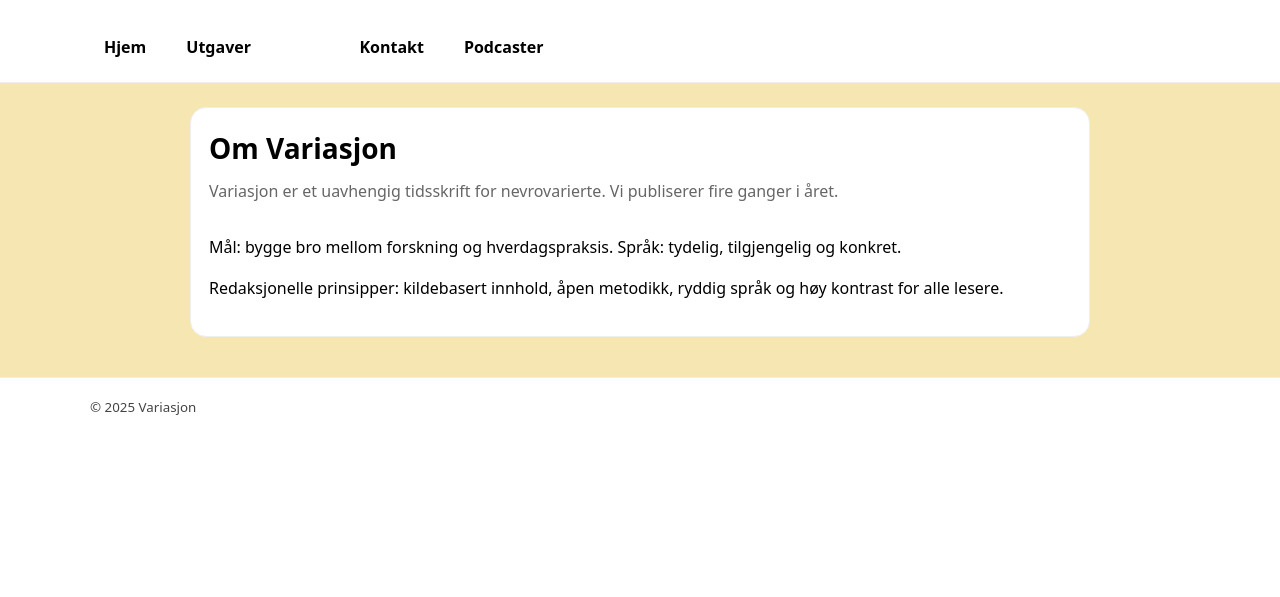
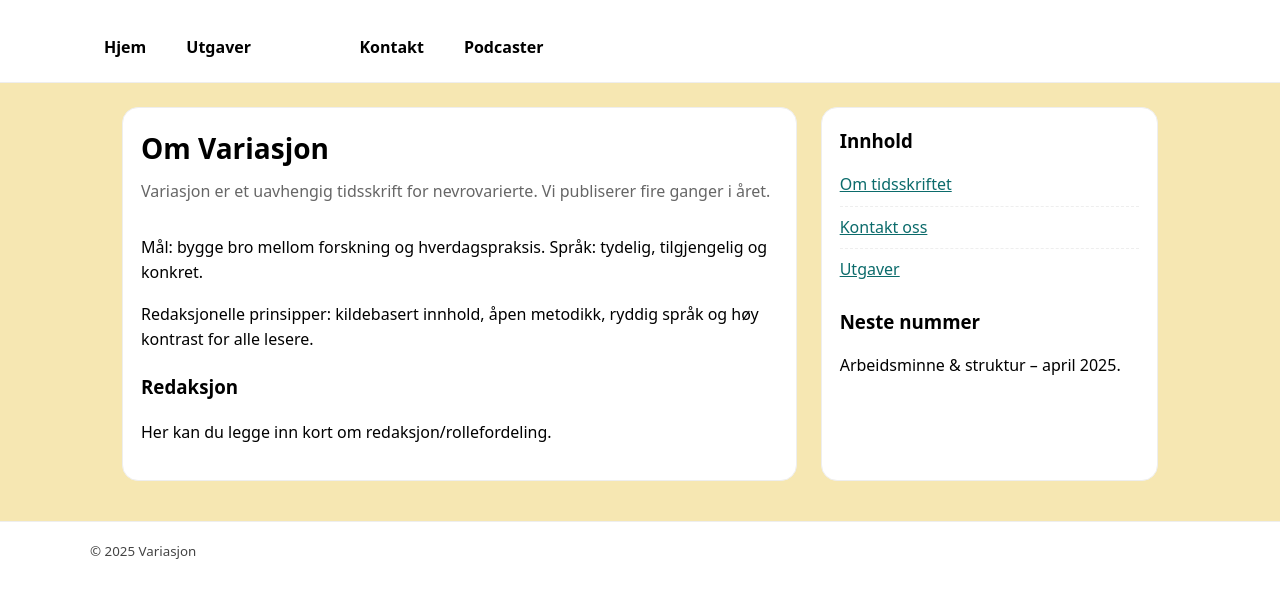
Before and after one commit to kasantix-design/Variasjon, a plain HTML site: page om.html in a window 1280 px wide. Shown: the part 201-798 px from the top of the page. Drawn offline with Linux system fonts and the light colour scheme.

Commit message:
Update om.html

```diff
--- a/om.html
+++ b/om.html
@@ -28,22 +28,39 @@
     </nav>
   </header>
 
-
   <div class="page-wrap">
     <main class="container" role="main">
-<section class="article" style="max-width:900px; margin:0 auto">
+      <div class="grid grid-news">
+        <!-- HOVEDKOLONNE -->
+        <section class="article">
           <div class="pad">
             <h2>Om Variasjon</h2>
             <p class="lead">Variasjon er et uavhengig tidsskrift for nevrovarierte. Vi publiserer fire ganger i året.</p>
-<div class="body" style="column-width: 48ch">
+            <div class="body">
               <p>Mål: bygge bro mellom forskning og hverdagspraksis. Språk: tydelig, tilgjengelig og konkret.</p>
               <p>Redaksjonelle prinsipper: kildebasert innhold, åpen metodikk, ryddig språk og høy kontrast for alle lesere.</p>
+              <h3>Redaksjon</h3>
+              <p>Her kan du legge inn kort om redaksjon/rollefordeling.</p>
             </div>
           </div>
         </section>
+
+        <!-- SIDEBAR -->
+        <aside class="sidebar" aria-label="Sidekolonne">
+          <div class="pad">
+            <h3>Innhold</h3>
+            <ul class="list">
+              <li><a href="#om">Om tidsskriftet</a></li>
+              <li><a href="kontakt.html">Kontakt oss</a></li>
+              <li><a href="utgaver.html">Utgaver</a></li>
+            </ul>
+            <h3 style="margin-top:16px">Neste nummer</h3>
+            <p>Arbeidsminne & struktur – april 2025.</p>
+          </div>
+        </aside>
+      </div>
     </main>
   </div>
-
 
   <footer class="site-footer"><div class="container foot"><small>© 2025 Variasjon</small></div></footer>
 </body>
```
Lines whose indentation alone changed are shown as unchanged.
